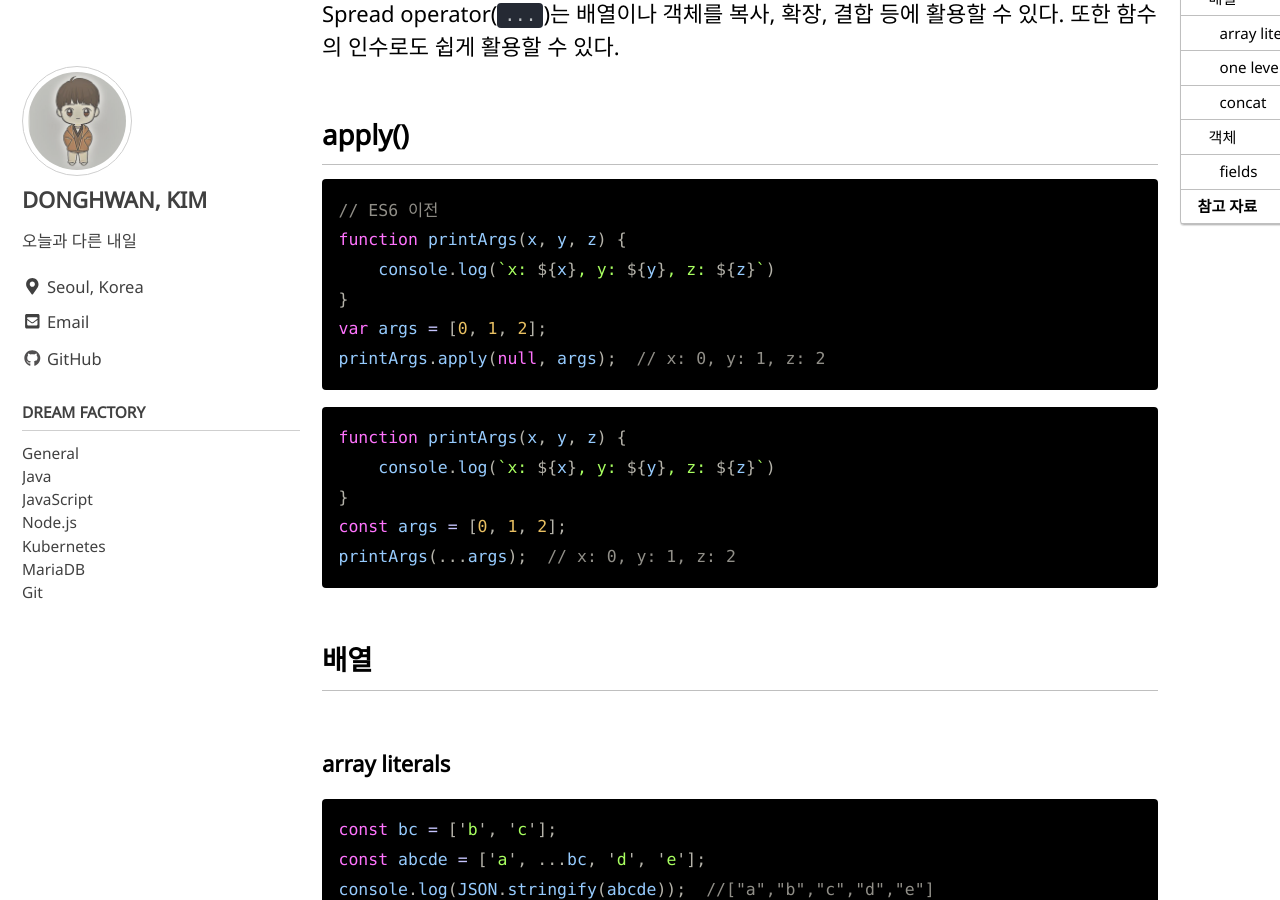
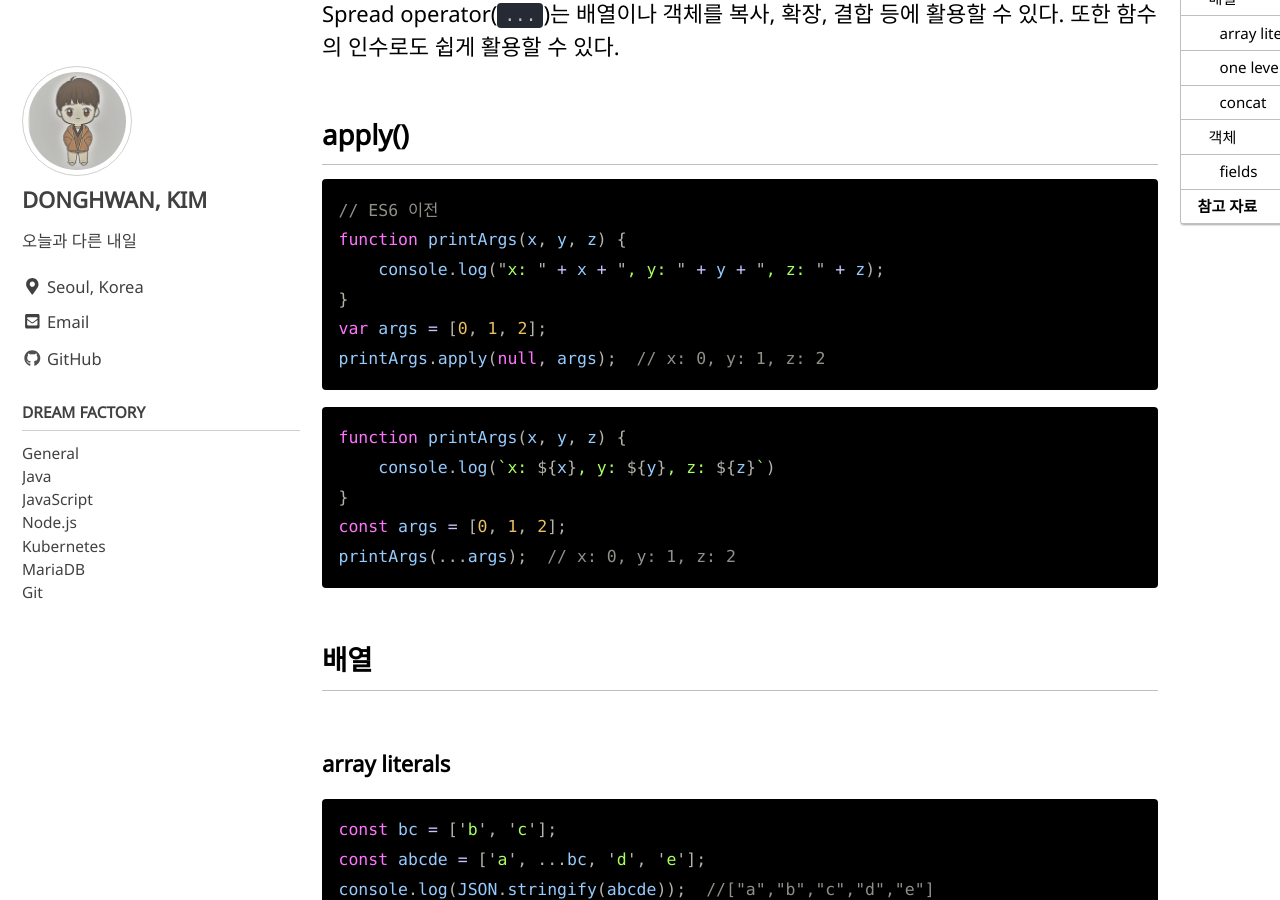
Before and after one commit to yearnlune/yearnlune.github.io, a Jekyll site: the page built from _posts/javascript/2021-07-13-es6-spread-operator.md, in a window 1280 px wide and 900 px high, scrolled down 351 px. Built offline with Jekyll 4.4.1, drawn with Linux system fonts in a browser that asks for light colours; cached includes are drawn as plain includes; comment, search, counter and statistics services are not loaded.

````diff
--- a/_posts/javascript/2021-07-13-es6-spread-operator.md
+++ b/_posts/javascript/2021-07-13-es6-spread-operator.md
@@ -23,7 +23,7 @@ Spread operator(`...`)는 배열이나 객체를 복사, 확장, 결합 등에
 ```jsx
 // ES6 이전
 function printArgs(x, y, z) {
-    console.log(`x: ${x}, y: ${y}, z: ${z}`)
+    console.log("x: " + x + ", y: " + y + ", z: " + z);
 }
 var args = [0, 1, 2];
 printArgs.apply(null, args);  // x: 0, y: 1, z: 2
````
